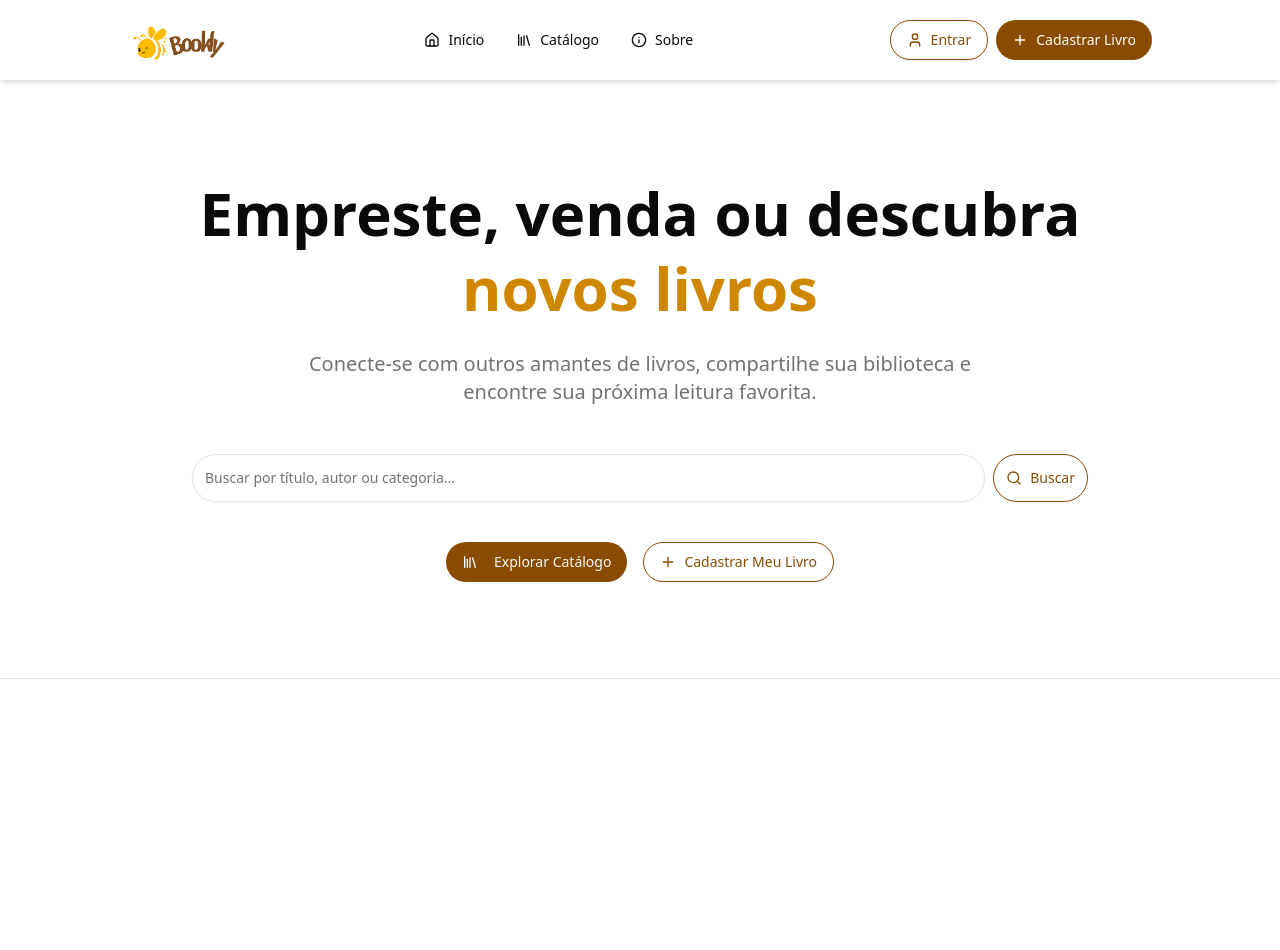
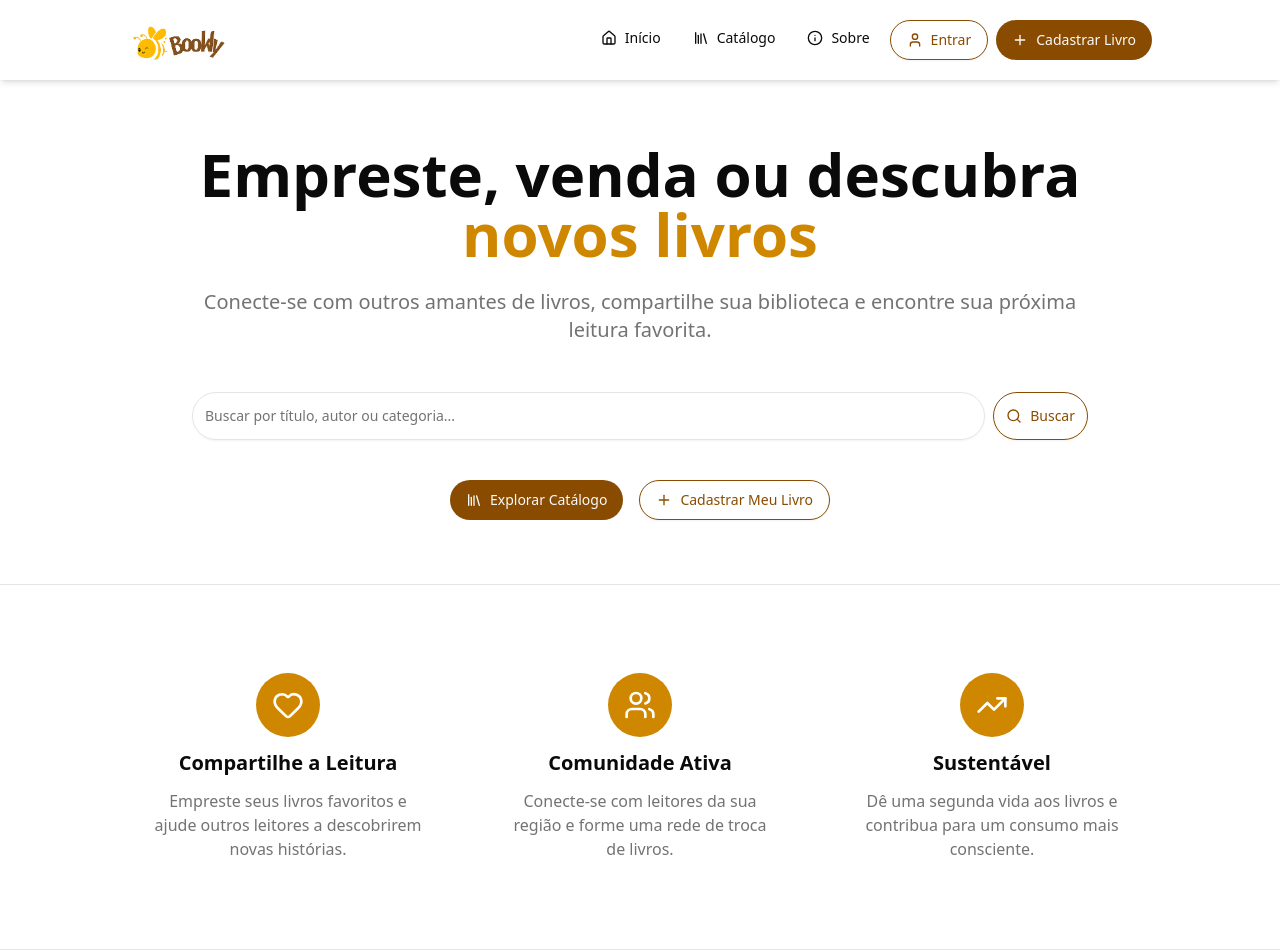
Before and after one commit to Ppedro-Leal/bookly-front, a Next.js app: page / in a window 1280 px wide. Before the commit the page ends 800 px from the top, so only its background shows below. Built offline with nearby package versions, Linux system fonts and the light colour scheme.

Commit message:
feat: features section finalizada

```diff
--- a/app/page.js
+++ b/app/page.js
@@ -3,7 +3,7 @@
 import { Navbar } from "@/components/Navbar";
 import SearchBar from "@/components/SearchBar";
 import { Button } from "@/components/ui/button";
-import { Library, Plus } from "lucide-react";
+import { Heart, Library, Plus, TrendingUp, Users } from "lucide-react";
 import { useState } from "react";
 
 export default function Home() {
@@ -12,13 +12,14 @@ export default function Home() {
   return (
     <div>
       <Navbar />
-      <section className="bg-white border-b mx-auto px-4 py-16 md:py-24">
+
+      <section className="bg-white py-16">
         <div className="text-center space-y-6 max-w-4xl mx-auto">
-          <h1 className="text-4xl md:text-6xl font-bold leading-tight">
+          <h1 className="text-6xl font-bold">
             Empreste, venda ou descubra
             <span className="block text-yellow-600">novos livros</span>
           </h1>
-          <p className="text-lg md:text-xl text-muted-foreground max-w-2xl mx-auto">
+          <p className="text-xl text-muted-foreground">
             Conecte-se com outros amantes de livros, compartilhe sua biblioteca
             e encontre sua próxima leitura favorita.
           </p>
@@ -33,7 +34,7 @@ export default function Home() {
 
           <div className="flex flex-wrap justify-center gap-4 pt-4">
             <Button size="lg">
-              <Library className="mr-2" />
+              <Library />
               Explorar Catálogo
             </Button>
             <Button variant="outline" size="lg">
@@ -43,6 +44,42 @@ export default function Home() {
           </div>
         </div>
       </section>
+      <section className="bg-white py-16 border-y px-32">
+        <div className="grid grid-cols-3 gap-8">
+          <div className="text-center space-y-3 p-6">
+            <div className="w-16 h-16 mx-auto bg-yellow-600 rounded-full flex items-center justify-center">
+              <Heart className="h-8 w-8 text-white" />
+            </div>
+            <h3 className="text-xl font-bold">Compartilhe a Leitura</h3>
+            <p className="text-muted-foreground">
+              Empreste seus livros favoritos e ajude outros leitores a
+              descobrirem novas histórias.
+            </p>
+          </div>
+
+          <div className="text-center space-y-3 p-6">
+            <div className="w-16 h-16 mx-auto bg-yellow-600 rounded-full flex items-center justify-center">
+              <Users className="h-8 w-8 text-white" />
+            </div>
+            <h3 className="text-xl font-bold">Comunidade Ativa</h3>
+            <p className="text-muted-foreground">
+              Conecte-se com leitores da sua região e forme uma rede de troca de
+              livros.
+            </p>
+          </div>
+
+          <div className="text-center space-y-3 p-6">
+            <div className="w-16 h-16 mx-auto bg-yellow-600 rounded-full flex items-center justify-center">
+              <TrendingUp className="h-8 w-8 text-white" />
+            </div>
+            <h3 className="text-xl font-bold">Sustentável</h3>
+            <p className="text-muted-foreground">
+              Dê uma segunda vida aos livros e contribua para um consumo mais
+              consciente.
+            </p>
+          </div>
+        </div>
+      </section>
     </div>
   );
 }
--- a/components/Navbar.js
+++ b/components/Navbar.js
@@ -25,8 +25,6 @@ export function Navbar() {
           <Info />
           Sobre
         </Button>
-      </div>
-      <div className="flex gap-2">
         <Button variant="outline" size="lg">
           <User />
           Entrar
```
